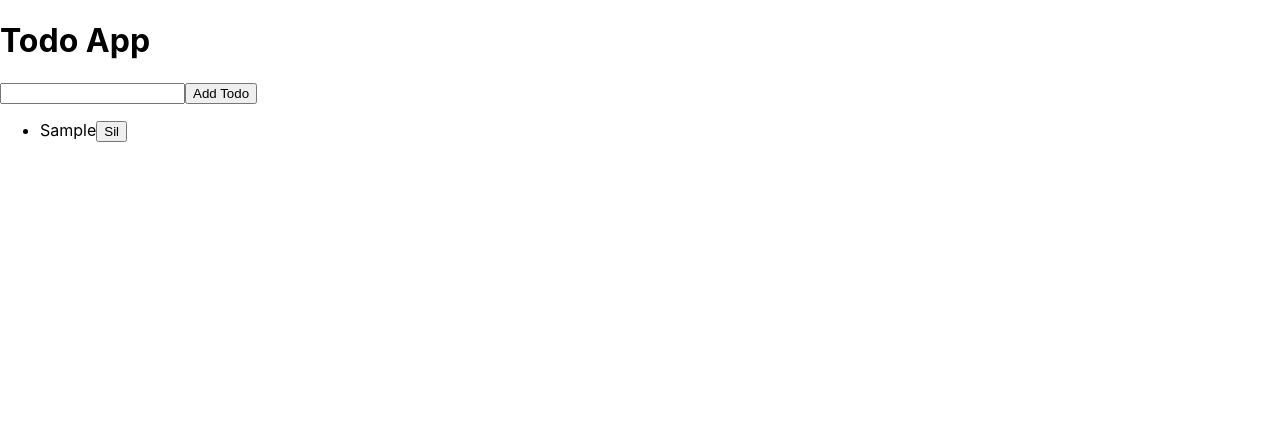
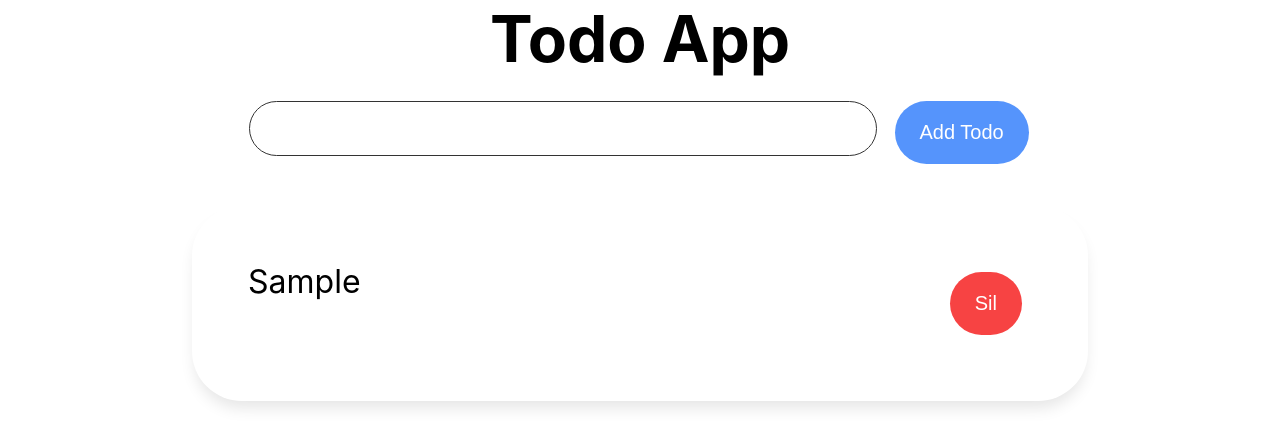
Before and after one commit to biskendr/todo-app, a React (Create React App) app: page / in a window 1280 px wide. Both pictures are taken after typing "Sample" into the empty fields and a click on the button "Add Todo". Shown: the top 446 px of the page. Built offline with nearby package versions, Linux system fonts and the light colour scheme.

Commit message:
:lipstick: UI redesigned for todo app

```diff
--- a/src/index.css
+++ b/src/index.css
@@ -1,13 +1,74 @@
+*,
+*::before,
+*::after {
+  margin: 0;
+  padding: 0;
+  box-sizing: border-box;
+}
 body {
-  margin: 0;
-  font-family: -apple-system, BlinkMacSystemFont, 'Segoe UI', 'Roboto', 'Oxygen',
-    'Ubuntu', 'Cantarell', 'Fira Sans', 'Droid Sans', 'Helvetica Neue',
+  font-family: -apple-system, BlinkMacSystemFont, "Segoe UI", "Roboto", "Oxygen",
+    "Ubuntu", "Cantarell", "Fira Sans", "Droid Sans", "Helvetica Neue",
     sans-serif;
   -webkit-font-smoothing: antialiased;
   -moz-osx-font-smoothing: grayscale;
 }
 
 code {
-  font-family: source-code-pro, Menlo, Monaco, Consolas, 'Courier New',
+  font-family: source-code-pro, Menlo, Monaco, Consolas, "Courier New",
     monospace;
 }
+
+.app,
+.addTodo {
+  font-size: 2em;
+  text-align: center;
+  width: 70%;
+  margin: 0 auto;
+}
+.addTodo {
+  width: 100%;
+}
+
+input {
+  width: 70%;
+  margin: 0.25em;
+  padding: 0.25em 0.5em;
+  border-radius: 50px;
+  border: 1px solid #333;
+  font-size: 0.5em;
+}
+.buttonAdd,
+.buttonRemove {
+  margin: 0.5em;
+  padding: 1em 1.25em;
+  border-radius: 50px;
+  color: #fff;
+  font-size: 1.25rem;
+  border: none;
+}
+
+.todoList {
+  text-align: start;
+  padding: 1em;
+  margin: 1em 0;
+  border-radius: 50px;
+  box-shadow: 0px 10px 15px -3px rgba(0,0,0,0.1);
+}
+
+.todoList li {
+  list-style: inside;
+  margin: 0.25em;
+  padding: 0.5em;
+}
+
+.buttonAdd {
+  background-color: #5594fc;
+}
+.buttonRemove {
+  background-color: #f74343;
+}
+
+li {
+  display: flex;
+  justify-content: space-between;
+}
```
